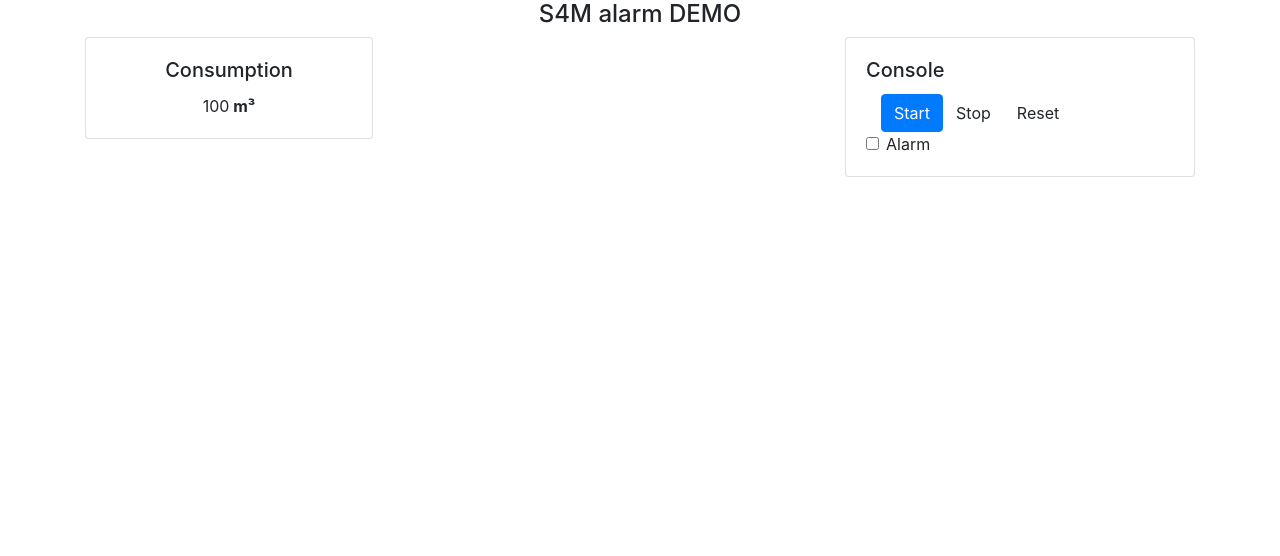
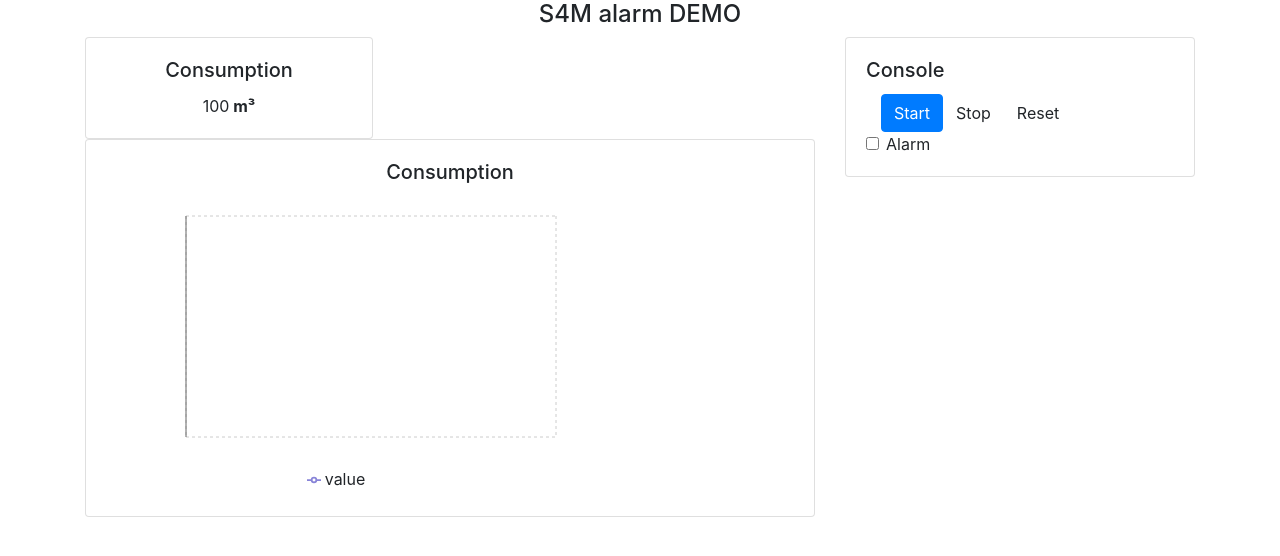
Before and after one commit to afeifly/alarmcourier, a React (Create React App) app: page / in a window 1280 px wide. Shown: the top 556 px of the page. Built offline with nearby package versions, Linux system fonts and the light colour scheme.

Commit message:
add chart but how the value update?

```diff
--- a/src/App.js
+++ b/src/App.js
@@ -1,4 +1,4 @@
-import React,{useRef} from 'react';
+import React,{useRef,useEffect} from 'react';
 import './App.css';
 import Workspace from './workspace';
 import Control from './control';
@@ -7,22 +7,48 @@ function App() {
 
 	const [run, setRun] = React.useState(false);
 	const [value, setValue] = React.useState(100);
-	const interval = useRef(false);
+	const [logger, setLogger] = React.useState([]);
+	const updateValueInterval = useRef(false);
+	const loggerInterval = useRef(false);
 	var valueInpage = 100
+	var timestamp = -1
+	useEffect(() => {
+		// Update the document title using the browser API
+		console.log("---------------- app")
+		timestamp = Date.now()
+		console.log(timestamp)
+		//timestamp = 1000 * (timestamp/1000)
+		timestamp = parseInt(timestamp / 1000) *1000
+		console.log("start timestamp  = "+timestamp)
+		oneLogger();
+
+	  });
 	function startExec() {
 		setRun(true)
+		var time = Date.now()
+		console.log(time)
+		var timestr = new Date(time).toLocaleTimeString("en-US");
+		console.log(timestr)
 		valueInpage = value
-		interval.current = setInterval(() => timePass(), 500);
+		updateValueInterval.current = setInterval(() => timePass(), 500);
+		//startLoggerInterval()
+
+		timestamp = Date.now()
+		console.log(timestamp)
+		//timestamp = 1000 * (timestamp/1000)
+		timestamp = parseInt(timestamp / 1000) *1000
+		console.log("start timestamp  = "+timestamp)
+		oneLogger();
 	}
 	function stopExec() {
 		setRun(false)
 		valueInpage = value
-		clearInterval(interval.current)
+		clearInterval(updateValueInterval.current)
 		console.log(value);
 	}
 	function reset() {
 		setRun(false)
-		clearInterval(interval.current)
+		clearInterval(updateValueInterval.current)
 		setValue(100)
 		valueInpage = 100
 	}
@@ -33,6 +59,35 @@ function App() {
 		//setValue(value+Math.ceil(Math.random()*10))
 		setValue(newValue)
 	}
+	function startLoggerInterval(){
+		//Get a record every second from valueInpage
+		//get time of first
+		timestamp = Date.now()
+		console.log(timestamp)
+		//timestamp = 1000 * (timestamp/1000)
+		timestamp = parseInt(timestamp / 1000) *1000
+		console.log("start timestamp  = "+timestamp)
+		loggerInterval.current = setInterval(() => oneLogger(), 1000);
+	}
+	function oneLogger(){
+		timestamp = timestamp + 1000
+			let obj = {
+				time: timestamp,
+				value: valueInpage,
+			}
+
+			console.log(obj)
+			// setLogger(...logger,{
+			// 	time: timestamp+1000,
+			// 	value: valueInpage,
+			// })
+			var loggers = [];
+			loggers = logger;
+			loggers.push(obj)
+			setLogger(loggers)
+			//setLogger(...logger , obj)
+			console.log(logger)
+	}
 
   return (
     <div className="App">
@@ -41,7 +96,8 @@ function App() {
 	  <div className="row ">
     	<div className="col-md-8">
 			<Workspace
-	  		value={value}
+			  value={value}
+			  logger={logger}
 	  		/>
 	  	</div>
 	    <div className="col-md-4 ">
--- a/src/workspace.js
+++ b/src/workspace.js
@@ -1,13 +1,91 @@
-import React from 'react';
+import React, {useEffect} from 'react';
+import {
+	LineChart, Line, XAxis, YAxis, CartesianGrid, Tooltip, Legend, ReferenceLine,
+  } from 'recharts';
 
-export default function Workspace(props){
+export default function Workspace(props) {
+	useEffect(() => {
+		// Update the document title using the browser API
+		console.log("---------------- workspace")
+		console.log(data)
+		console.log(props.logger)
+	  });
+	const data = [
+		{
+		  time: 1579493816000,name:'Page A', uv: 4000, pv: 2400, amt: 2400,
+		},
+		{
+		  time: 1579493817000,name: 'Page B', uv: 3000, pv: 1398, amt: 2210,
+		},
+		{
+		  time: 1579493818000,name: 'Page C', uv: 2000, pv: 9800, amt: 2290,
+		},
+		{
+		  time: 1579493819000,name: 'Page D', uv: 2780, pv: 3908, amt: 2000,
+		},
+		{
+		  time: 1579493820000,name: 'Page E', uv: 1890, pv: 4800, amt: 2181,
+		},
+		{
+		  time: 1579493821000,name: 'Page F', uv: 2390, pv: 3800, amt: 2500,
+		}
+	  ];
+
+	  function formatXAxis(tickItem) {
+		// If using moment.js
+		return new Date(tickItem).toLocaleTimeString("en-US");
+		}
 	return (
+		<div>
 		<div className="card card-width"	>
-  			<div className="card-body">
-			    <h5 className="card-title">Consumption</h5>
-			    <p className="card-text">{props.value}<b> m³
+			<div className="card-body">
+				<h5 className="card-title">Consumption</h5>
+				<p className="card-text">{props.value}<b> m³
 </b></p>
-		  	</div>
+			</div>
+		</div>
+		<div className="card "	>
+			<div className="card-body">
+				<h5 className="card-title">Consumption</h5>
+				<LineChart
+        width={500}
+        height={300}
+		//data={data}
+		data={props.logger}
+        margin={{
+          top: 20, right: 50, left: 20, bottom: 5,
+        }}
+      >
+        <CartesianGrid strokeDasharray="3 3" />
+        <XAxis dataKey="time"
+			tickFormatter={formatXAxis}/>
+        <YAxis />
+        <Tooltip />
+        <Legend />
+        {/* <ReferenceLine x="Page C" stroke="red" label="Max PV PAGE" /> */}
+        <ReferenceLine y={8800} label="Max" stroke="red" />
+        <Line type="monotone" dataKey="value" stroke="#8884d8" dot={<CustomizedDot />} />
+        {/* <Line type="monotone" dataKey="uv" stroke="#82ca9d" /> */}
+      </LineChart>
+			</div>
+		</div>
 		</div>
 	)
 }
+const CustomizedDot = (props) => {
+	const {
+	  cx, cy, stroke, payload, value,
+	} = props;
+
+	if (value > 2500) {
+	  return (
+		<svg x={cx - 10} y={cy - 10} width={20} height={20} fill="red" viewBox="0 0 1024 1024">
+			<path d="M517.12 53.248q95.232 0 179.2 36.352t145.92 98.304 98.304 145.92 36.352 179.2-36.352 179.2-98.304 145.92-145.92 98.304-179.2 36.352-179.2-36.352-145.92-98.304-98.304-145.92-36.352-179.2 36.352-179.2 98.304-145.92 145.92-98.304 179.2-36.352zM663.552 261.12q-15.36 0-28.16 6.656t-23.04 18.432-15.872 27.648-5.632 33.28q0 35.84 21.504 61.44t51.2 25.6 51.2-25.6 21.504-61.44q0-17.408-5.632-33.28t-15.872-27.648-23.04-18.432-28.16-6.656zM373.76 261.12q-29.696 0-50.688 25.088t-20.992 60.928 20.992 61.44 50.688 25.6 50.176-25.6 20.48-61.44-20.48-60.928-50.176-25.088zM520.192 602.112q-51.2 0-97.28 9.728t-82.944 27.648-62.464 41.472-35.84 51.2q-1.024 1.024-1.024 2.048-1.024 3.072-1.024 8.704t2.56 11.776 7.168 11.264 12.8 6.144q25.6-27.648 62.464-50.176 31.744-19.456 79.36-35.328t114.176-15.872q67.584 0 116.736 15.872t81.92 35.328q37.888 22.528 63.488 50.176 17.408-5.12 19.968-18.944t0.512-18.944-3.072-7.168-1.024-3.072q-26.624-55.296-100.352-88.576t-176.128-33.28z" />
+		</svg>
+	  );
+	}
+
+	return (
+		""
+	);
+  };
```
Also changed, not shown: 1 other file (tests, documents, lock files or other folders).
